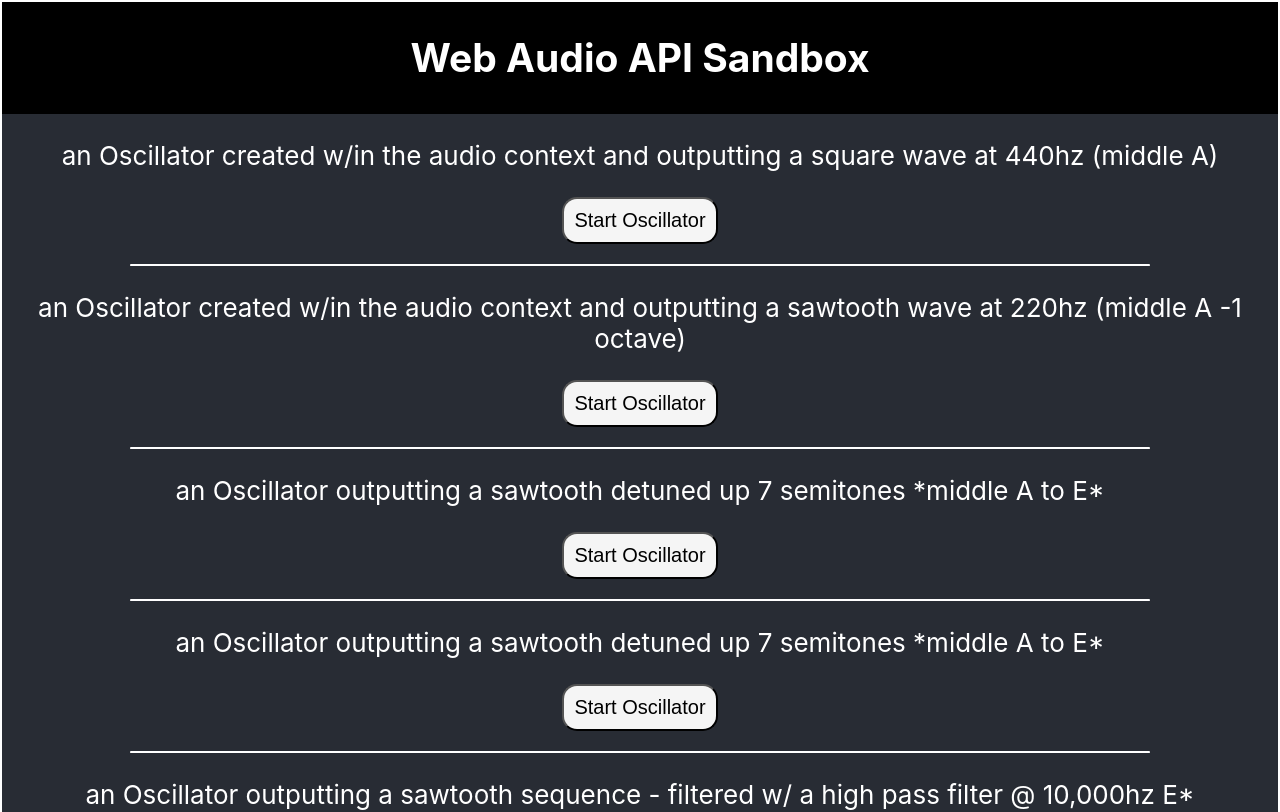
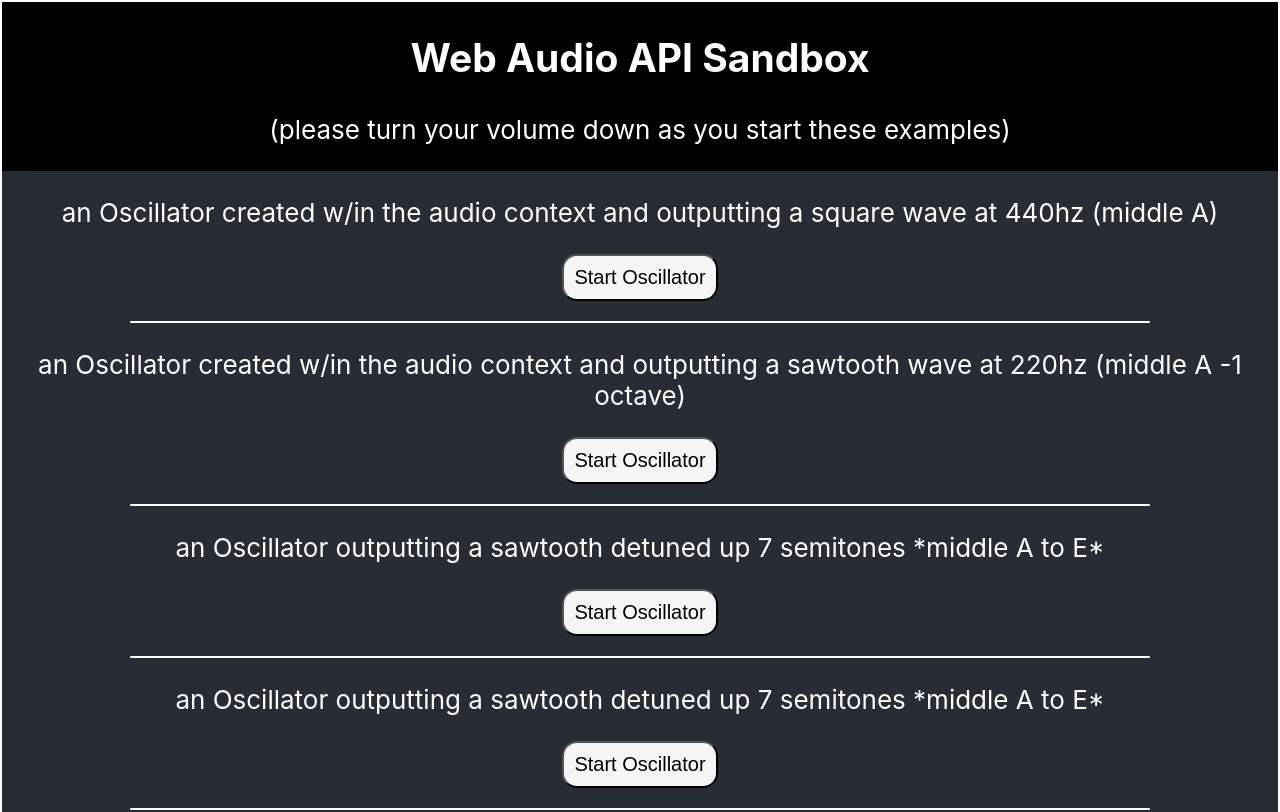
Before and after one commit to alexgeis/Web-Audio-API-sandbox, a React (Create React App) app: page / in a window 1280 px wide. Shown: the top 812 px of the page. Built offline with nearby package versions, Linux system fonts and the light colour scheme.

Commit message:
add header subtext

```diff
--- a/src/Nav.js
+++ b/src/Nav.js
@@ -14,6 +14,7 @@ function Nav() {
         <h1 style={{ textAlign: "center", color: "white" }}>
           Web Audio API Sandbox
         </h1>
+        <p>(please turn your volume down as you start these examples)</p>
       </nav>
     </>
   );
```
